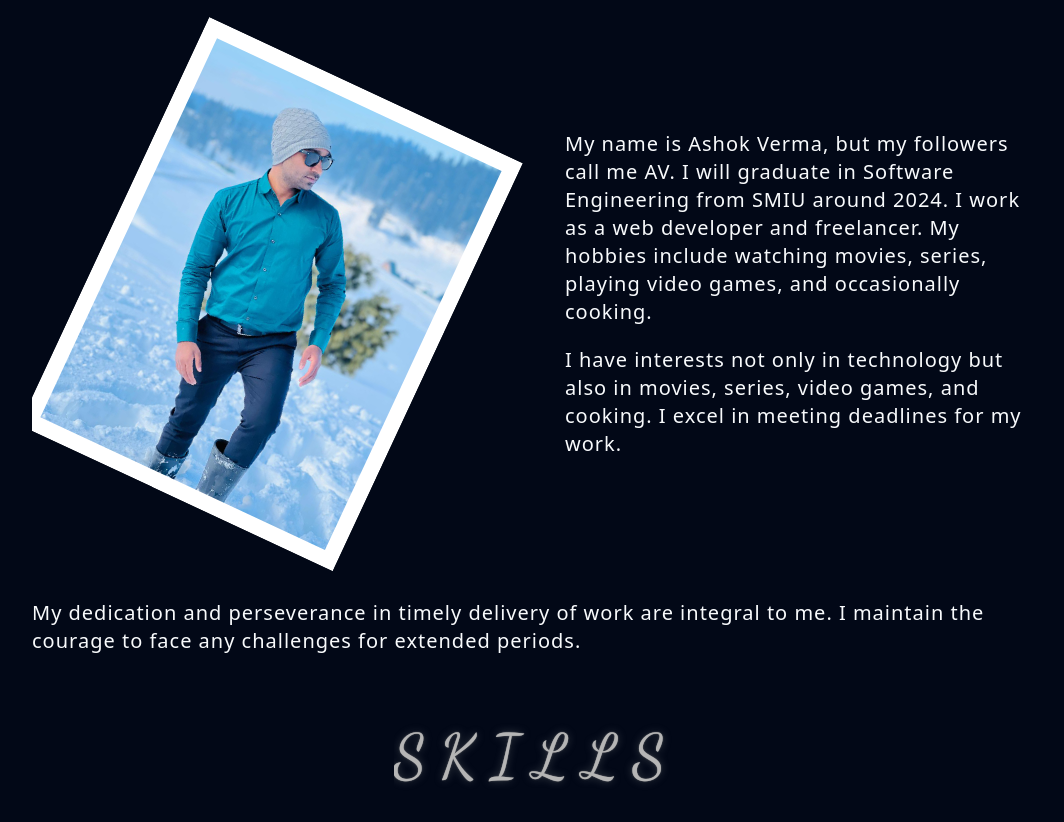
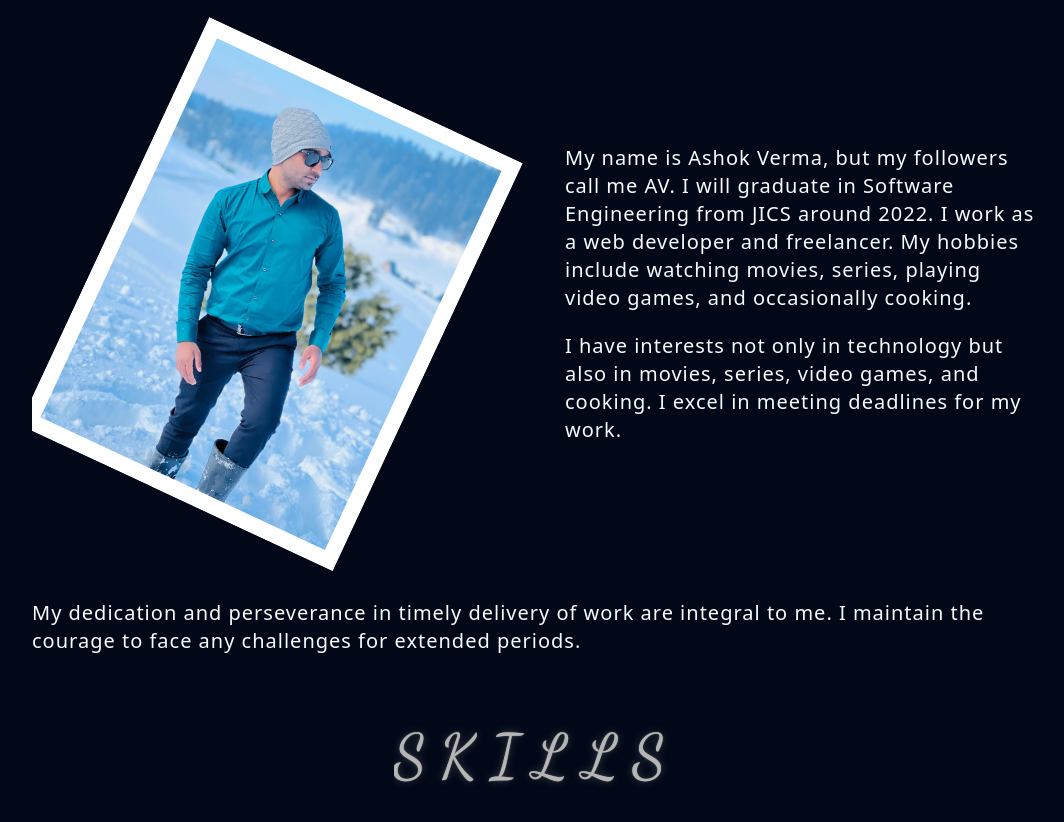
Before and after one commit to ashokverma-01/AV_Portfolio_Website, a React (Vite) app in the folder portfolio/: page / in a window 1280 px wide. Shown: the part 940-1762 px from the top of the page, without its empty margins (103-1167 px from the left). Built offline with nearby package versions, Linux system fonts and the light colour scheme; no server answers.

Commit message:
final commit

```diff
--- a/portfolio/src/pages/miniComponents/About.jsx
+++ b/portfolio/src/pages/miniComponents/About.jsx
@@ -33,7 +33,7 @@ const About = () => {
           <div className="flex justify-center flex-col tracking-[1px] text-xl gap-5">
             <p>
               My name is Ashok Verma, but my followers call me AV. I will
-              graduate in Software Engineering from SMIU around 2024. I work as
+              graduate in Software Engineering from JICS around 2022. I work as
               a web developer and freelancer. My hobbies include watching
               movies, series, playing video games, and occasionally cooking.
             </p>
```
